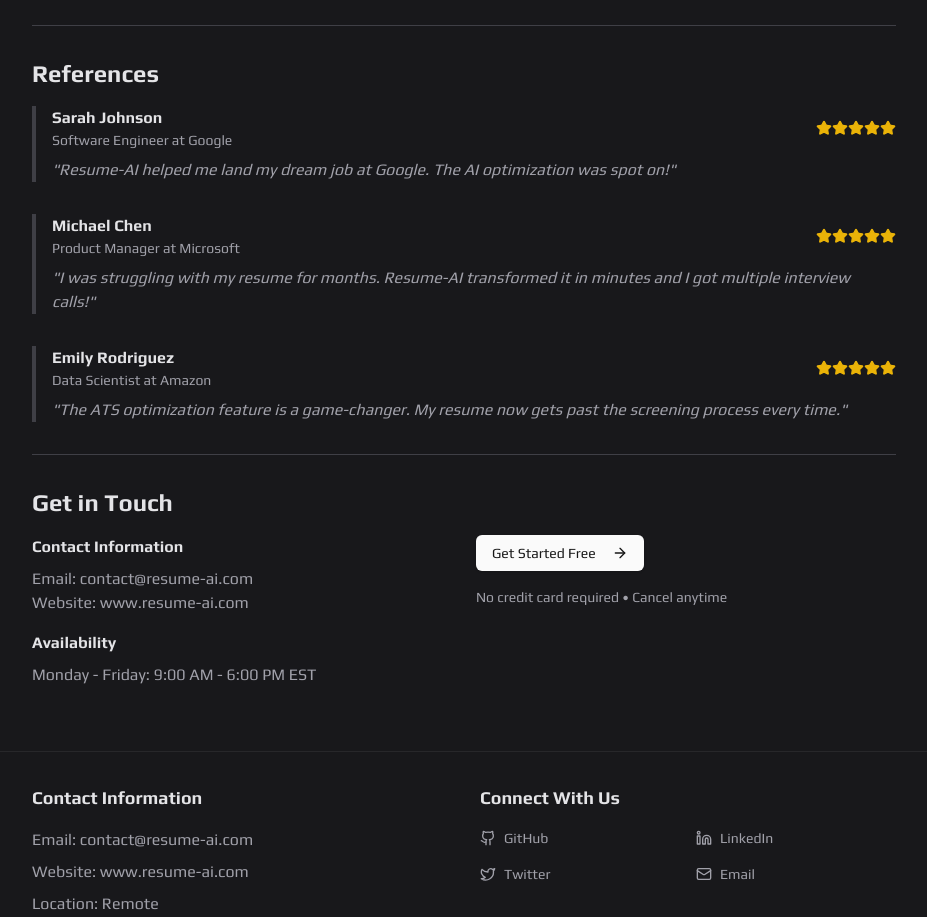
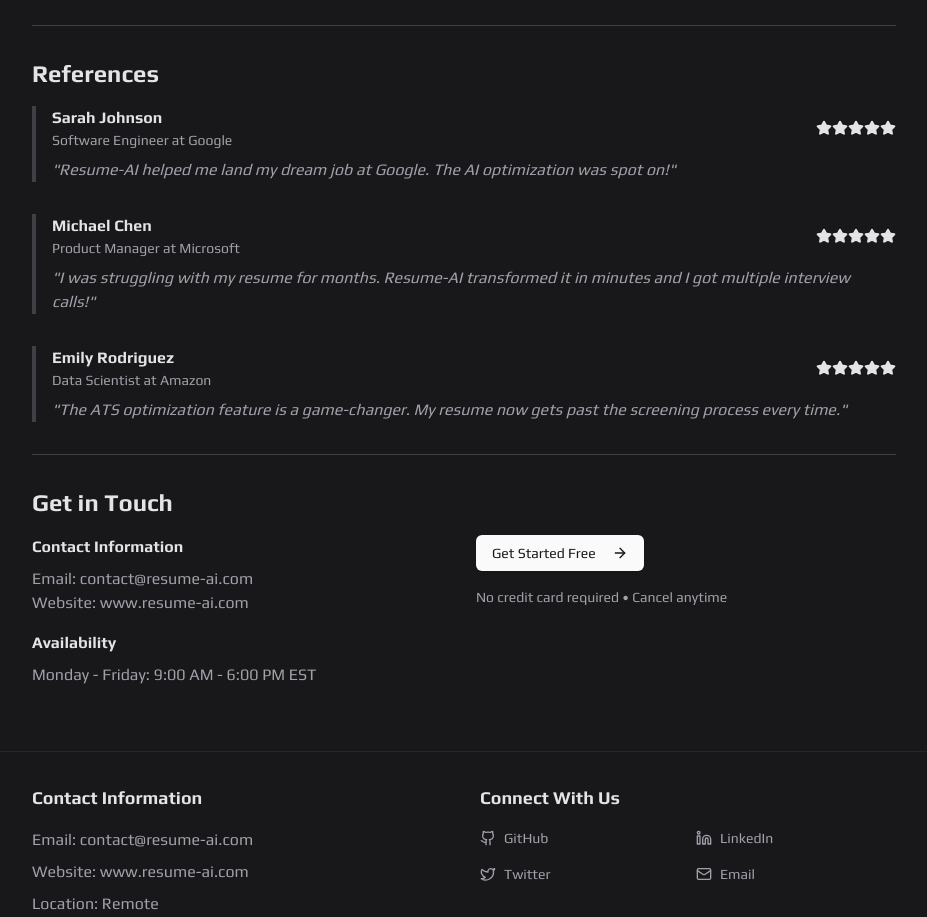
Before and after one commit to sincerelyyyash/resume-ai, a Next.js app: page / in a window 1280 px wide. Shown: the part 880-1797 px from the top of the page, without its empty margins (176-1103 px from the left). Built offline with nearby package versions, Linux system fonts and the light colour scheme; no server answers.

Commit message:
Testimonials component updated

```diff
--- a/src/components/landing/Testimonials.tsx
+++ b/src/components/landing/Testimonials.tsx
@@ -50,7 +50,7 @@ export const Testimonials = () => {
               {[...Array(5)].map((_, i) => (
                 <Star
                   key={i}
-                  className="w-4 h-4 text-yellow-500 fill-current"
+                  className="w-4 h-4 text-zinc-200 fill-current"
                 />
               ))}
             </div>
```
